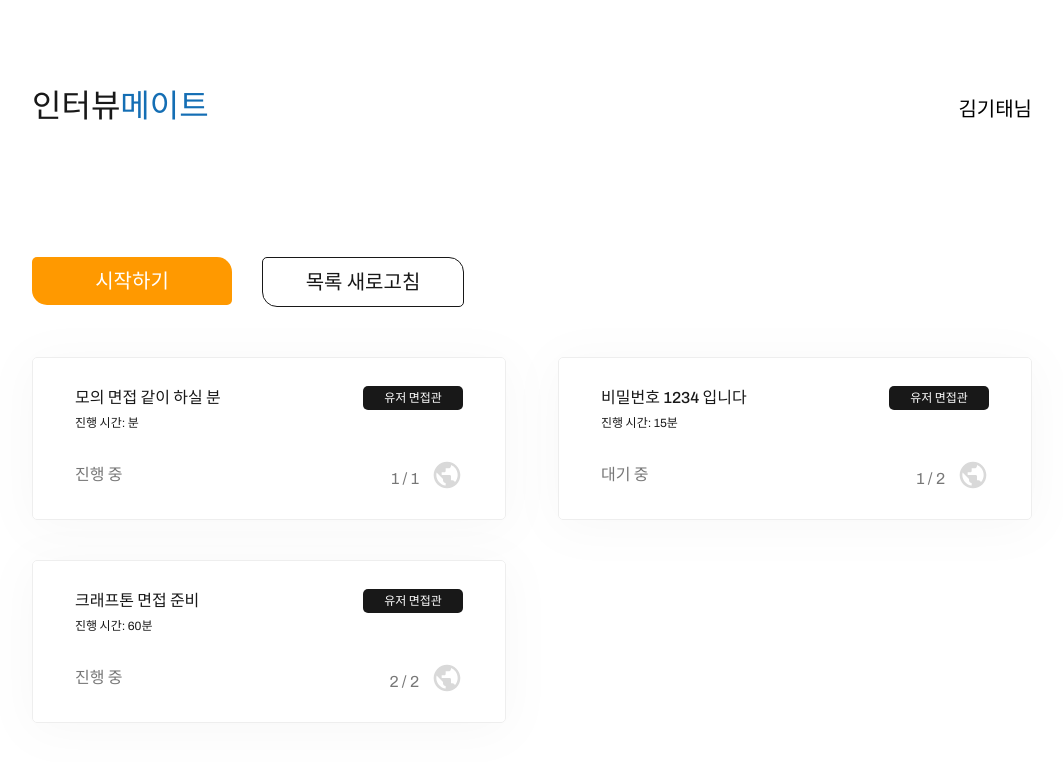
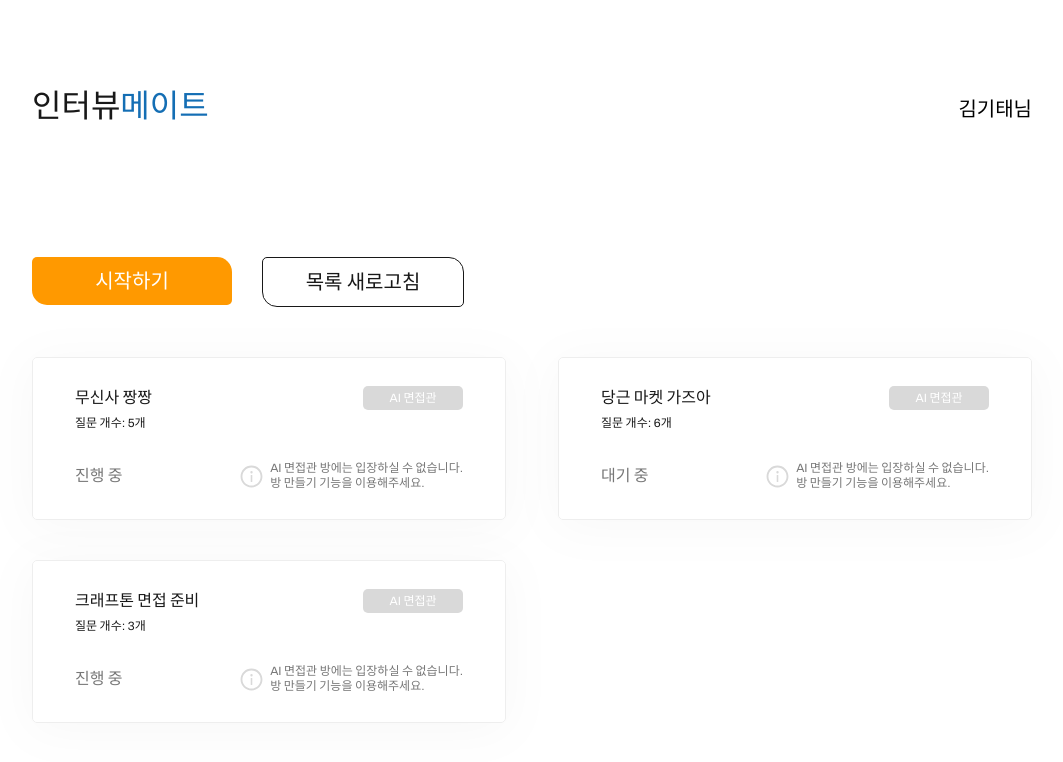
Before and after one commit to krafton-jungle-AI-InterviewMate/AI-InterviewMate-FE, a React (Vite) app: page /lobby in a window 1280 px wide. Shown: the top 762 px of the page, without its empty margins (108-1171 px from the left). Built offline with nearby package versions, Linux system fonts and the light colour scheme; a web font is replaced by a local one.

Commit message:
style: AI 면접만 보이게 수정

```diff
--- a/src/pages/Lobby.tsx
+++ b/src/pages/Lobby.tsx
@@ -36,31 +36,31 @@ function Lobby() {
       </StyledLobbyInterface>
       <StyledRoomContents>
         <Room
-          roomName="모의 면접 같이 하실 분"
-          aiInter={true}
+          roomName="무신사 짱짱"
+          isAiInterview={true}
           roomState="진행 중"
-          lock={false}
+          isLock={false}
           question={5}
           currPeople={1}
           totalPeople={1}
         />
         <Room
-          roomName="비밀번호 1234 입니다"
-          aiInter={false}
+          roomName="당근 마켓 가즈아"
+          isAiInterview={true}
           roomState="대기 중"
-          lock={true}
-          interviewTime={15}
+          isLock={false}
+          question={6}
           currPeople={1}
-          totalPeople={2}
+          totalPeople={1}
         />
         <Room
           roomName="크래프톤 면접 준비"
-          aiInter={false}
+          isAiInterview={true}
           roomState="진행 중"
-          interviewTime={60}
-          lock={false}
-          currPeople={2}
-          totalPeople={2}
+          question={3}
+          isLock={false}
+          currPeople={1}
+          totalPeople={1}
         />
       </StyledRoomContents>
     </>
```
